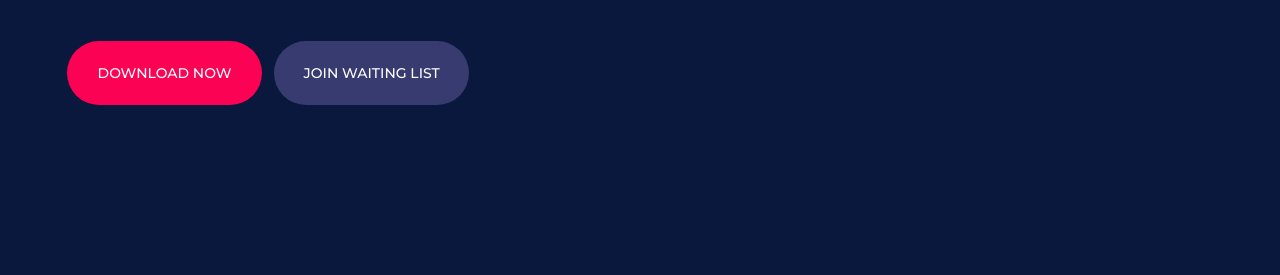
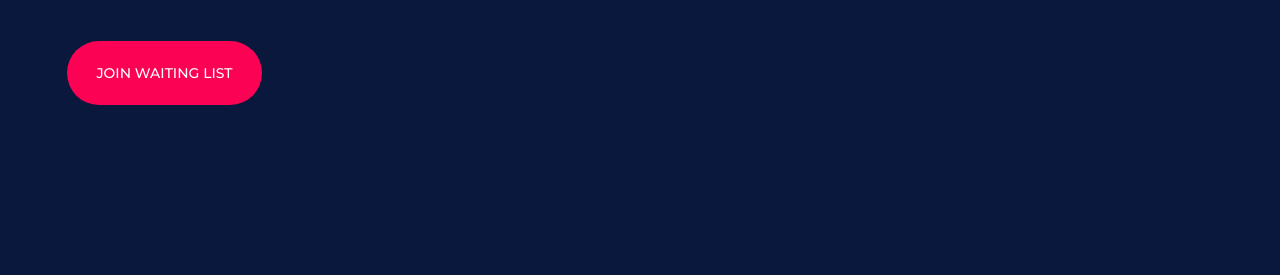
Before and after one commit to gyrationtechs/Carvaluate-demo, a plain HTML site: page index.html in a window 1280 px wide. Shown: the part 525-800 px from the top of the page. Drawn offline with Linux system fonts and the light colour scheme.

Commit message:
Update index.html

```diff
--- a/index.html
+++ b/index.html
@@ -67,8 +67,8 @@
 							<div class="hs-text">
 								<h2><span>Valuate</span> your Cars</h2>
 <p>An App that predicts the value and price range of used cars. It helps owners know the amount to value their current cars. </p>
-								<a href="#" class="site-btn">Download Now</a>
-								<a href="#email" class="site-btn sb-c2">Join Waiting List</a>
+								<a href="#email" class="site-btn">Join Waiting List</a>
+								<!-- href="#email" class="site-btn sb-c2">Join Waiting List</a>-->
 							</div>
 						</div>
 						<div class="col-lg-6">
```
